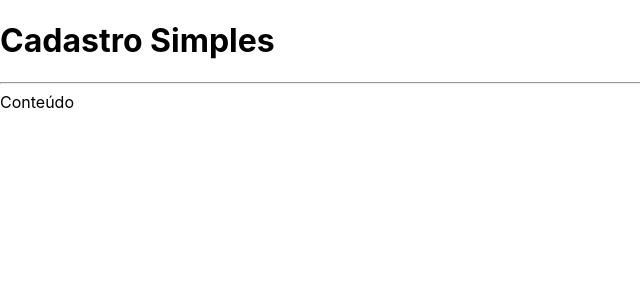
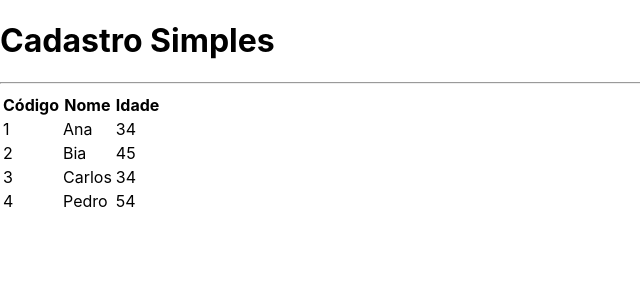
Before and after one commit to thiagobarso/udemy-curso-react-coder, a Next.js app in the folder next-crud/: page / in a window 1280 px wide. Shown: the top 300 px of the page, without its empty margins (0-640 px from the left). Built offline with nearby package versions, Linux system fonts and the light colour scheme.

Commit message:
109. Componente Tabela #01

```diff
--- /dev/null
+++ b/next-crud/src/components/Tabela.tsx
@@ -0,0 +1,41 @@
+import Cliente from "../core/Cliente"
+
+interface TabelaProps {
+    clientes: Cliente[]
+}
+
+export default function Tabela(props: TabelaProps) {
+
+    function renderizarCabecalho() {
+        return (
+            <tr>
+                <th>Código</th>
+                <th>Nome</th>
+                <th>Idade</th>
+            </tr>
+        )
+    }
+
+    function renderizarDados() {
+        return props.clientes?.map((cliente, i) => {
+            return (
+                <tr key={cliente.id}>
+                    <td>{cliente.id}</td>
+                    <td>{cliente.nome}</td>
+                    <td>{cliente.idade}</td>
+                </tr>
+            )
+        })
+    }
+
+    return (
+        <table>
+            <thead>
+                {renderizarCabecalho()}
+            </thead>
+            <tbody>
+                {renderizarDados()}
+            </tbody>
+        </table>
+    )
+}
--- a/next-crud/src/core/Cliente.ts
+++ b/next-crud/src/core/Cliente.ts
@@ -1,5 +1,3 @@
-import { urlToHttpOptions } from "url"
-
 export default class Cliente {
     #id: string
     #nome: string
--- a/next-crud/src/pages/index.tsx
+++ b/next-crud/src/pages/index.tsx
@@ -1,6 +1,15 @@
 import Layout from "../components/Layout";
+import Tabela from "../components/Tabela";
+import Cliente from "../core/Cliente";
 
 export default function Home() {
+
+  const clientes = [
+    new Cliente('Ana', 34, '1'),
+    new Cliente('Bia', 45, '2'),
+    new Cliente('Carlos', 34, '3'),
+    new Cliente('Pedro', 54, '4')
+  ]
   return (
     <div className={`
       flex justify-center items-center h-screen
@@ -8,7 +17,7 @@ export default function Home() {
       text-white
       `}>
       <Layout titulo="Cadastro Simples">
-        <span>Conteúdo</span>
+        <Tabela clientes={clientes}></Tabela>
       </Layout>
     </div>
   )
```
